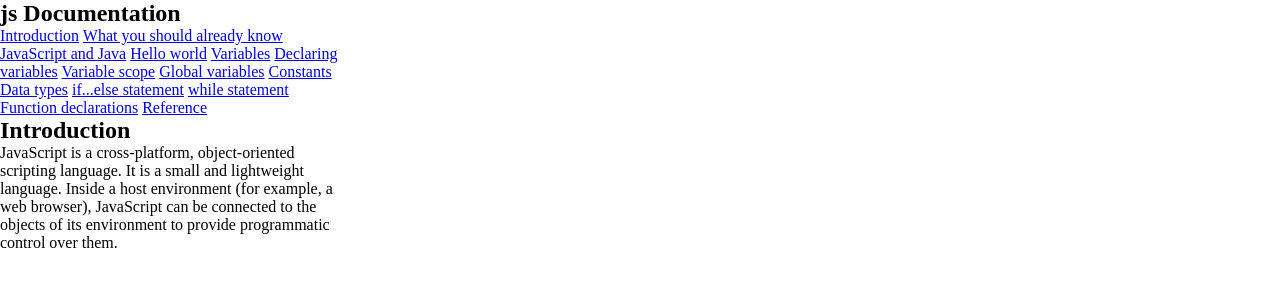
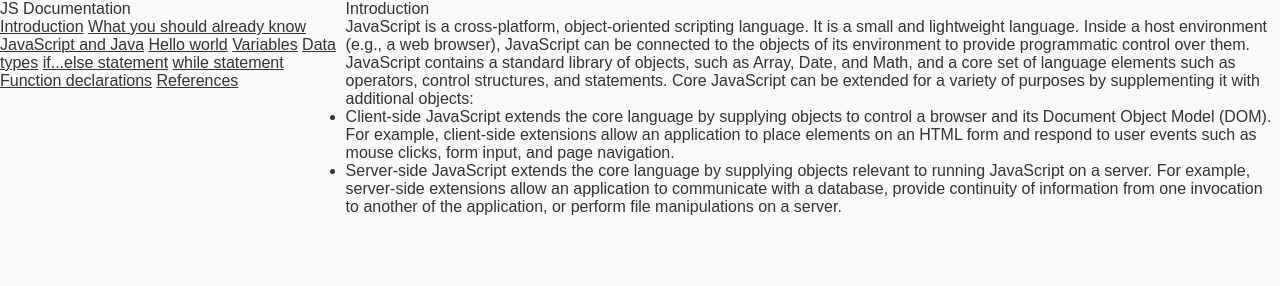
Before and after one commit to Cyiza22/Technical-Doc_Page, a plain HTML site: page index.html in a window 1280 px wide. Drawn offline with Linux system fonts and the light colour scheme.

Commit message:
Introduction

```diff
--- a/index.html
+++ b/index.html
@@ -9,27 +9,35 @@
 
 </head>
 <body>
-    <section class="main">
-        <divs class="side-bar">
-            <h2>js Documentation</h2>
-            <a href="#">Introduction</a>
-            <a href="#">What you should already know</a>
-            <a href="#">JavaScript and Java</a>
-            <a href="#">Hello world</a>
-            <a href="#">Variables</a>
-            <a href="#">Declaring variables</a>
-            <a href="#">Variable scope</a>
-            <a href="#">Global variables</a>
-            <a href="#">Constants</a>
-            <a href="#">Data types</a>
-            <a href="#">if...else statement</a>
-            <a href="#">while statement</a>
-            <a href="#">Function declarations</a>
-            <a href="#">Reference</a>
+    <section class="main" id="main-doc">
+        <div id="sidebar-container">
+            <nav id="navbar">
+                <header>JS Documentation</header>
+                <a href="#Introduction" class="nav-link">Introduction</a>
+                <a href="#What_you_should_already_know" class="nav-link">What you should already know</a>
+                <a href="#JavaScript_and_Java" class="nav-link">JavaScript and Java</a>
+                <a href="#Hello_world" class="nav-link">Hello world</a>
+                <a href="#Variables" class="nav-link">Variables</a>
+                <a href="#Data_types" class="nav-link">Data types</a>
+                <a href="#if_else_statement" class="nav-link">if...else statement</a>
+                <a href="#while_statement" class="nav-link">while statement</a>
+                <a href="#Function_declarations" class="nav-link">Function declarations</a>
+                <a href="#References" class="nav-link">References</a>
+            </nav>
         </div>
-        <div class="content">
-            <h2>Introduction</h2>
-            <p>JavaScript is a cross-platform, object-oriented scripting language. It is a small and lightweight language. Inside a host environment (for example, a web browser), JavaScript can be connected to the objects of its environment to provide programmatic control over them.</p>
+        <div class="content-container">
+            <main id="main-doc">
+                <section id="Introduction" class="main-section">
+                    <header>Introduction</header>
+                    <p>JavaScript is a cross-platform, object-oriented scripting language. It is a small and lightweight language. Inside a host environment (e.g., a web browser), JavaScript can be connected to the objects of its environment to provide programmatic control over them.</p>
+                    <p>JavaScript contains a standard library of objects, such as Array, Date, and Math, and a core set of language elements such as operators, control structures, and statements. Core JavaScript can be extended for a variety of purposes by supplementing it with additional objects:</p>
+                    <ul>
+                        <li>Client-side JavaScript extends the core language by supplying objects to control a browser and its Document Object Model (DOM). For example, client-side extensions allow an application to place elements on an HTML form and respond to user events such as mouse clicks, form input, and page navigation.</li>
+                        <li>Server-side JavaScript extends the core language by supplying objects relevant to running JavaScript on a server. For example, server-side extensions allow an application to communicate with a database, provide continuity of information from one invocation to another of the application, or perform file manipulations on a server.</li>
+                    </ul>
+                </section>
+
+            </main>
         </div>
     </section>
 
--- a/main.css
+++ b/main.css
@@ -2,6 +2,10 @@
     padding: 0;
     margin: 0;
     box-sizing: border-box;
+    font-family: Arial, sans-serif;
+    margin: 0;
+    color: #333;
+    background-color: #f9f9f9;
 }
 body{
     width: 100%;
```
